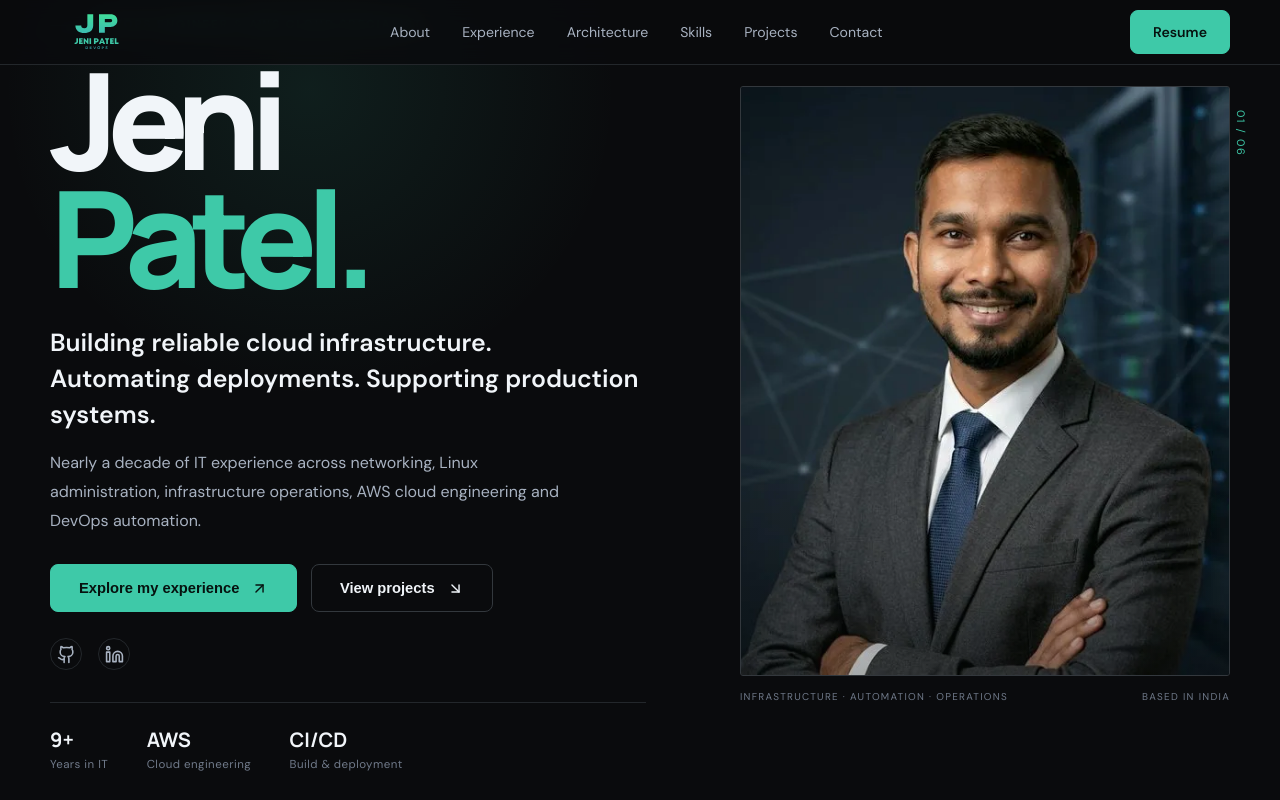
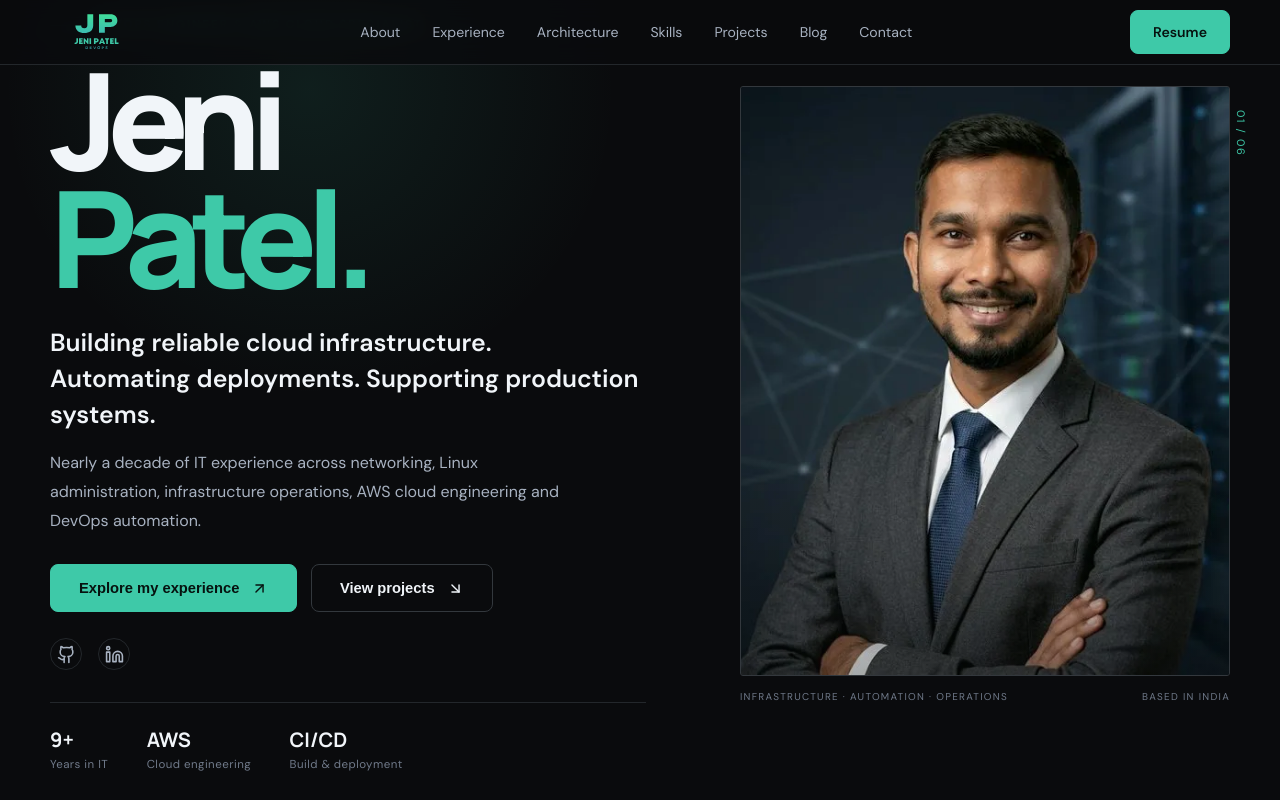
Before and after one commit to jenidevops30/portfolio, a React (Vite) app in the folder frontend/: page / in a window 1280 px wide. Shown: the top 800 px of the page. Built offline with nearby package versions, Linux system fonts and the light colour scheme.

Commit message:
Add Blog navigation link

```diff
--- a/frontend/src/components/Navbar.jsx
+++ b/frontend/src/components/Navbar.jsx
@@ -8,6 +8,7 @@ const LINKS = [
   { id: 'architecture', label: 'Architecture' },
   { id: 'skills', label: 'Skills' },
   { id: 'projects', label: 'Projects' },
+  { id: 'blog', label: 'Blog' },
   { id: 'contact', label: 'Contact' },
 ];
 
```
